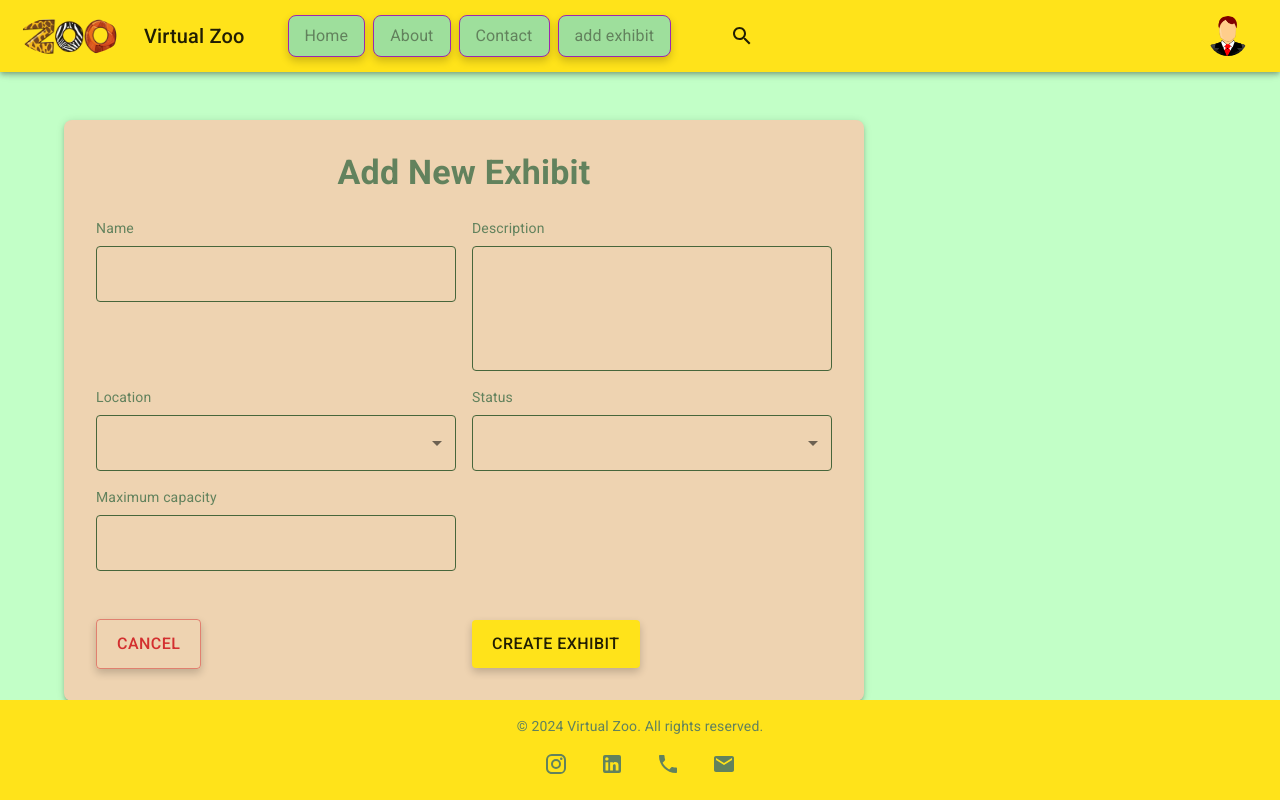
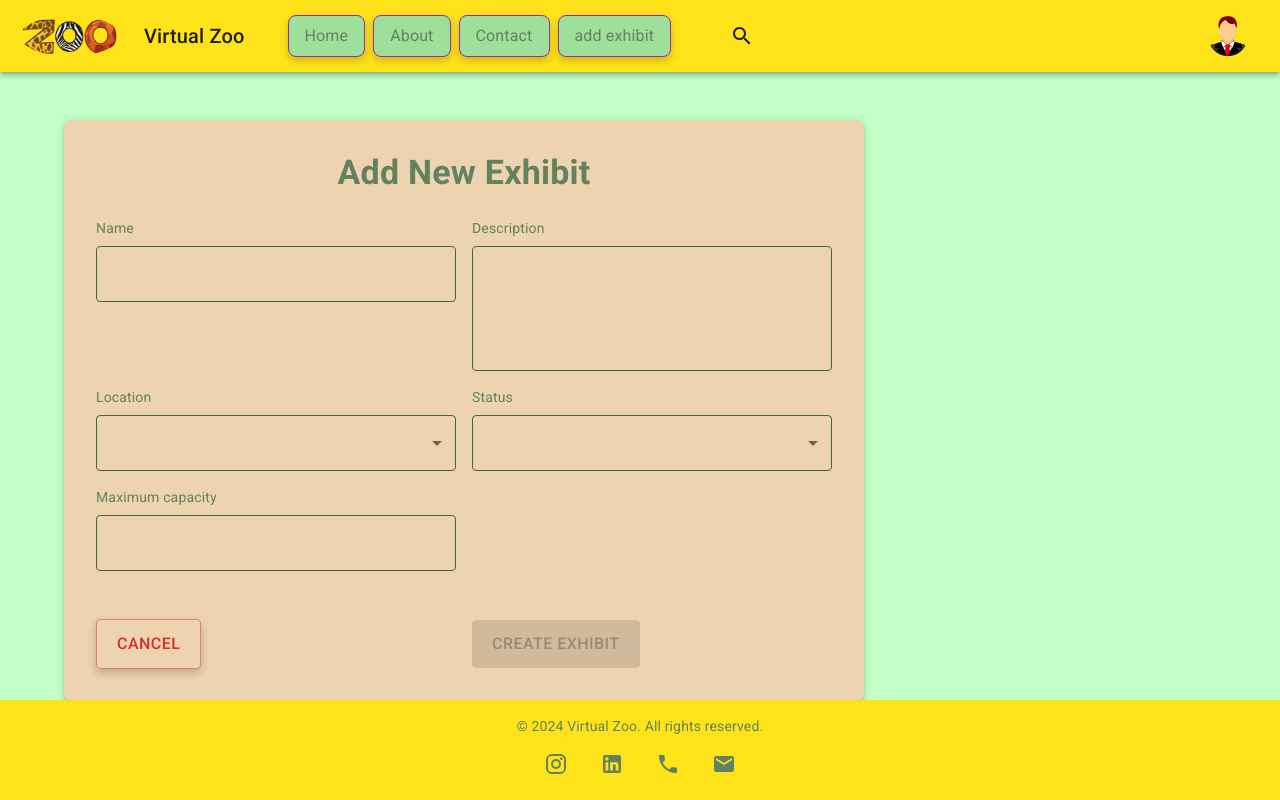
Before and after one commit to Nadav2503/FinalProjectFullStackFront, a React (Vite) app: page /add-exhibit in a window 1280 px wide. Built offline with nearby package versions, Linux system fonts and the light colour scheme.

Commit message:
undo the changes since i dont need the function

```diff
--- a/src/Exhibit/components/ExhibitForm.jsx
+++ b/src/Exhibit/components/ExhibitForm.jsx
@@ -11,18 +11,18 @@ const ExhibitForm = ({
     data = {},
     title,
     submitLabel,
-    validateForm,
-    isSubmitDisabled // New prop to disable the submit button
+    validateForm
 }) => {
+
     return (
         <Form
             onSubmit={onSubmit}
             errors={errors}
-            styles={{ maxWidth: "800px" }}
+            styles={{ maxWidth: "800px" }
+            }
             validateForm={validateForm}
             title={title}
             submitLabel={submitLabel}
-            isSubmitting={isSubmitDisabled} // Use `isSubmitDisabled` here for submit button state
         >
             <Input
                 name="name"
@@ -47,7 +47,8 @@ const ExhibitForm = ({
                 error={errors.location}
                 onChange={onInputChange}
                 data={data}
-                options={[
+                options={
+                    [
                         { value: "Africa", label: "Africa" },
                         { value: "Asia", label: "Asia" },
                         { value: "Europe", label: "Europe" },
@@ -64,7 +65,8 @@ const ExhibitForm = ({
                 error={errors.status}
                 onChange={onInputChange}
                 data={data}
-                options={[
+                options={
+                    [
                         { value: "open", label: "Open" },
                         { value: "closed", label: "Closed" },
                         { value: "under maintenance", label: "Under Maintenance" },
--- a/src/Exhibit/pages/EditExhibitPage.jsx
+++ b/src/Exhibit/pages/EditExhibitPage.jsx
@@ -7,6 +7,7 @@ import useExhibitById from "../hooks/useExhibitDataById";
 import useUpdateExhibit from "../hooks/useUpdateExhibit";
 import exhibitSchema from "../model/exhibitSchema";
 import normalizeExhibit from "../helpers/normalizeExhibit";
+import initializeExhibit from "../helpers/initializeExhibit";
 
 export default function EditExhibitPage() {
     const { id } = useParams(); // Extract exhibit ID from URL
@@ -32,20 +33,10 @@ export default function EditExhibitPage() {
 
     // Initialize form handling
     const { data, errors, handleChange, validateForm, setData } = useForm(
-        exhibit || {}, // Initialize form with fetched exhibit data (or an empty object if not available)
+        exhibit || initializeExhibit, // Initialize form with fetched exhibit data (or an empty object if not available)
         exhibitSchema, // Schema to validate the form
         handleSubmit // Form submission handler
     );
-
-    // Compare current form data with the initial data to check if there are any changes
-    useEffect(() => {
-        if (exhibit && data) {
-            const isDataChanged = Object.keys(exhibit).some(
-                (key) => exhibit[key] !== data[key]
-            );
-            setIsChanged(isDataChanged); // Set changes status only after data is fetched
-        }
-    }, [exhibit, data]); // Only run when either exhibit or data changes
 
     // Fetch the exhibit data on mount
     useEffect(() => {
--- a/src/form/Form.jsx
+++ b/src/form/Form.jsx
@@ -15,7 +15,6 @@ const Form = ({
     isSubmitting = false,
     cancelPath = "/",
     styles = {},
-    isSubmitDisabled = false, // Accept the new prop to disable the button
 }) => {
     const navigate = useNavigate();
 
@@ -74,7 +73,7 @@ const Form = ({
                         variant="contained"
                         color="primary"
                         fullWidth
-                        disabled={isSubmitting || isSubmitDisabled} // Disable button when submitting or no changes
+                        disabled={isSubmitting || !validateForm()}
                         loading={isSubmitting}
                         onClick={onSubmit}
                     >
```
Lines whose indentation alone changed are shown as unchanged.
